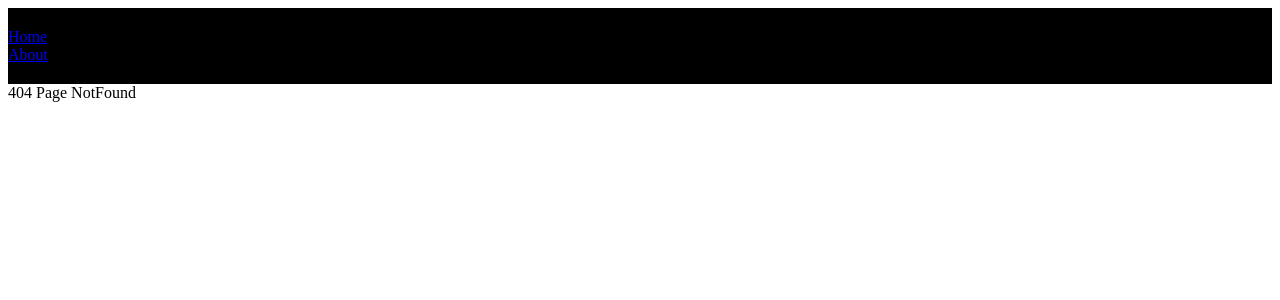
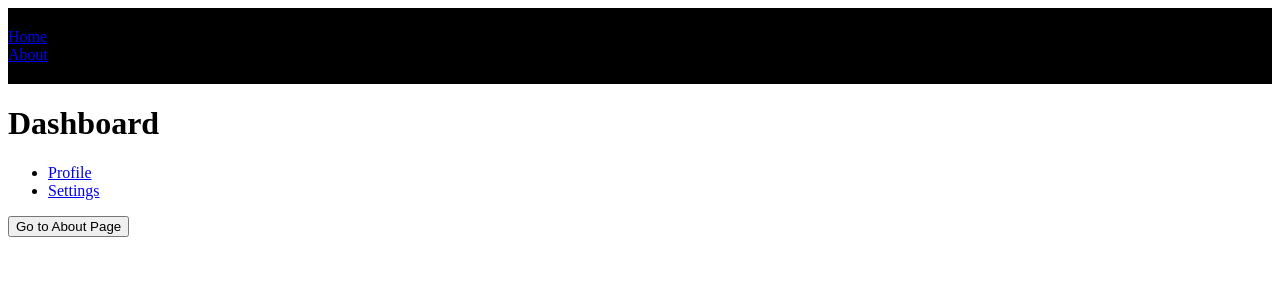
Before and after one commit to CHANDAN-su/reactApplication, a React (Vite) app: page /dashboard in a window 1280 px wide. Before the commit this address had no page. Shown: the top 300 px of the page. Built offline with nearby package versions, Linux system fonts and the light colour scheme.

Commit message:
Optional: Nested Routes
You can define nested routes using Route within a parent route.

```diff
--- a/src/App.jsx
+++ b/src/App.jsx
@@ -57,6 +57,11 @@ function App() {
         <Routes>
           <Route path='/' element={<Home />} />
           <Route path='/about' element={<About />} />
+          <Route path='/dashboard' element={<Dashboard />} >
+            <Route path='profile' element={<Profile/>}/>
+            <Route path='settings' element={<Settings/>}/>
+            <Route />
+          </Route>
           <Route path='*' element={<NotFound />} />
         </Routes>
       </BrowserRouter>
```
